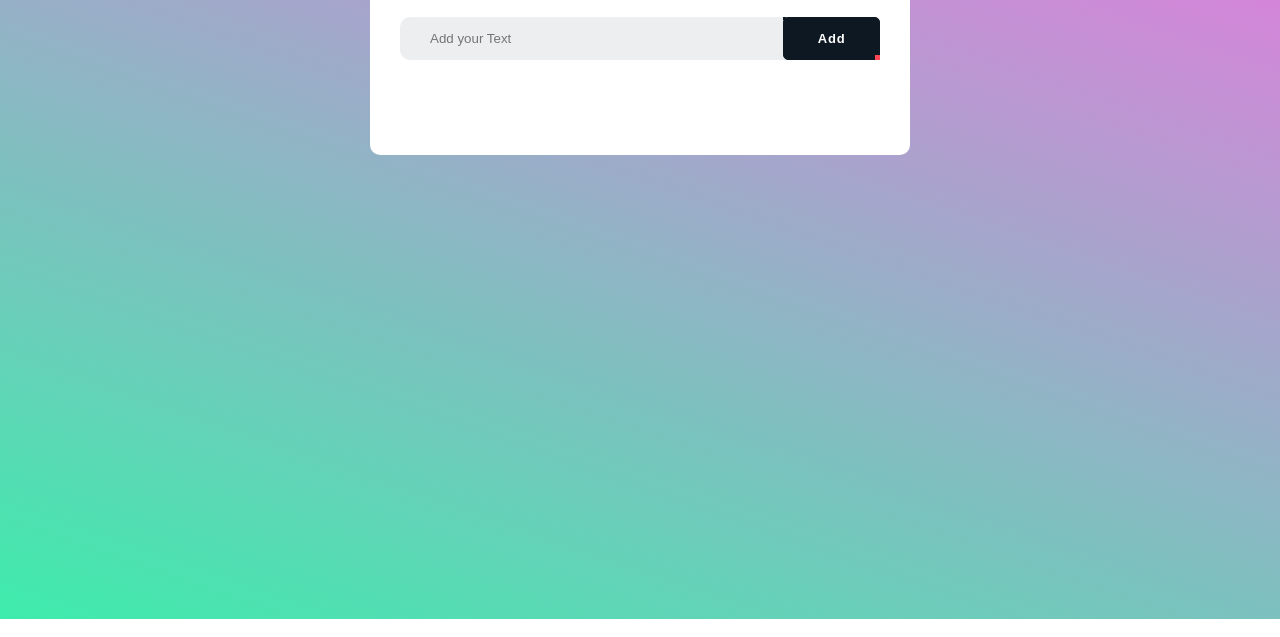
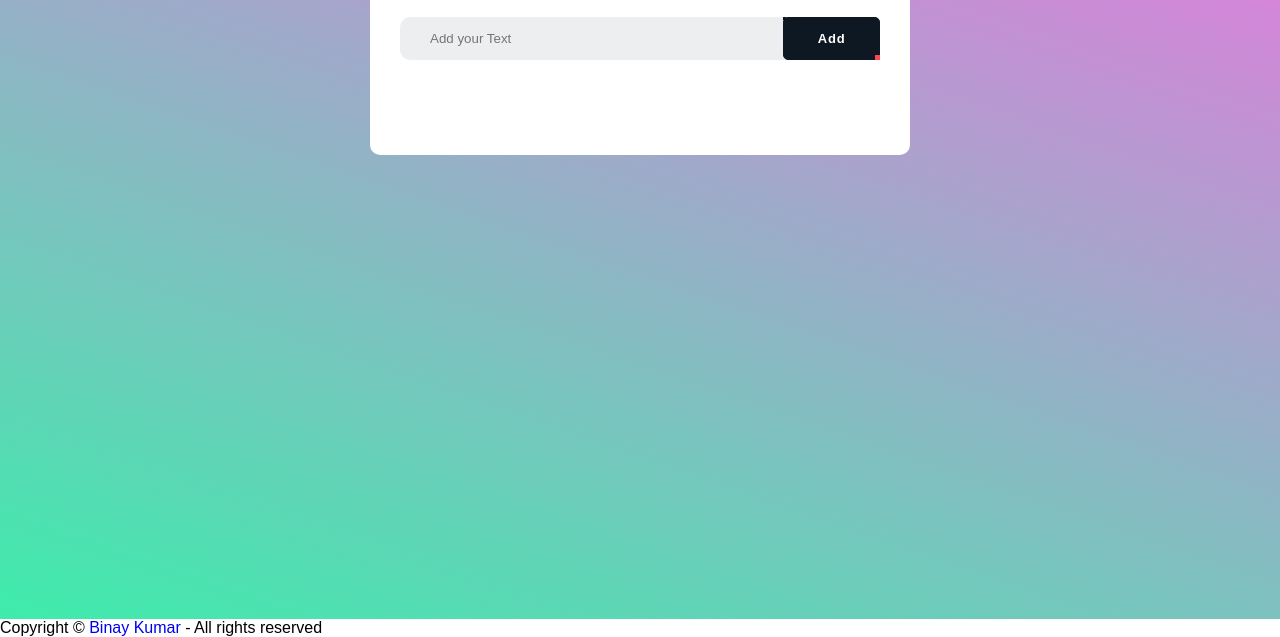
Before and after one commit to BinaySharma25/To-Do-List, a plain HTML site: page index.html in a window 1280 px wide. Shown: the part 181-818 px from the top of the page. Drawn offline with Linux system fonts and the light colour scheme.

Commit message:
index.html

```diff
--- a/index.html
+++ b/index.html
@@ -17,6 +17,11 @@
             <ul id="list-container"> </ul>
         </div>
     </div>
+    <footer>
+        <div class="bottom-footer">
+            <p>Copyright &copy; <a href="#home" style="text-decoration: none;">Binay Kumar</a> - All rights reserved</p>
+        </div>
+    </footer>
     <script src="index.js"></script>
 
 </body>
```
